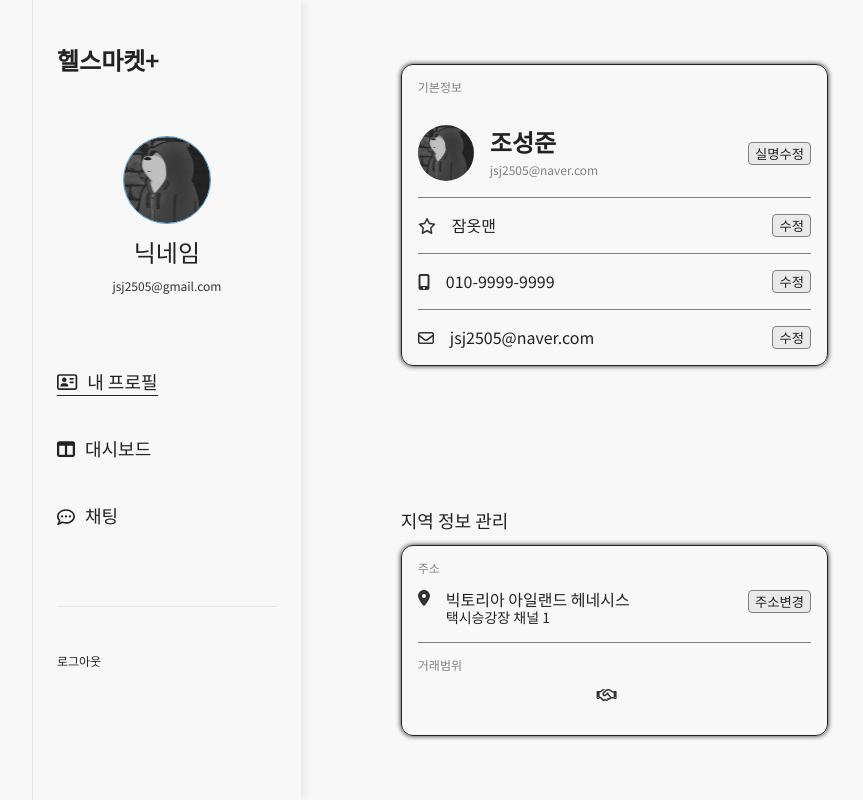
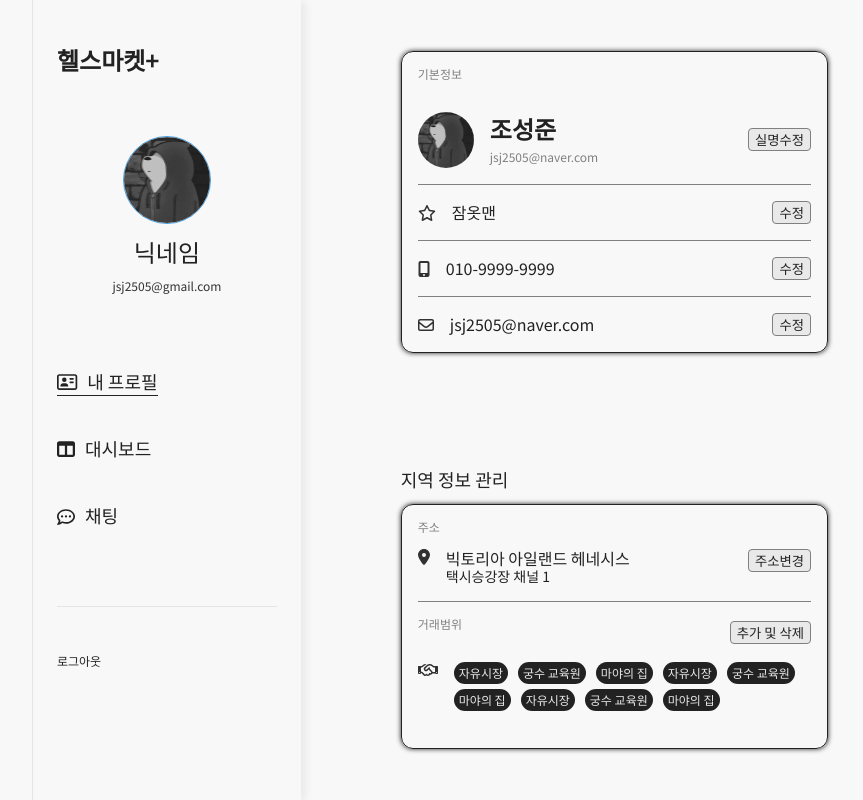
Before and after one commit to Fitness-Commerce/frontend, a React (Vite) app: page /user/profile in a window 1280 px wide. Shown: the whole page, without its empty margins (160-1023 px from the left). Built offline with nearby package versions, Linux system fonts and the light colour scheme.

Commit message:
design: 프로필 부분 거래가능 범위 레이아웃 #16

```diff
--- a/index.html
+++ b/index.html
@@ -5,7 +5,7 @@
     <link rel="icon" type="image/svg+xml" href="/vite.svg" />
     <meta name="viewport" content="width=device-width, initial-scale=1.0" />
     <style>
-      @import url('https://fonts.googleapis.com/css2?family=Noto+Sans+KR:wght@100;200;300;400;500;600;700&display=swap');
+      @import url('https://fonts.googleapis.com/css2?family=Noto+Sans+KR:wght@100;200;300;400;500;600;700;800;900&display=swap');
     </style>
     <title>헬스마켓+</title>
   </head>
--- a/src/components/login/SelectRange.tsx
+++ b/src/components/login/SelectRange.tsx
@@ -23,6 +23,7 @@ const SelectRange = ({index, setSelectRangeComponentsFn}: ISelectRange) => {
 
     // Recoil
     const setAreaRangeList = useSetRecoilState(rangeListAtom);
+
 
     const onClickRemove = () => {
         setSelectRangeComponentsFn((prev) => {
--- a/src/pages/ProfilePage/chat/index.tsx
+++ b/src/pages/ProfilePage/chat/index.tsx
@@ -1,6 +1,10 @@
+import * as S from "./styled";
+
 const Chat = () => {
     return (
-        <h1>chat</h1>
+        <S.Chat>
+            <h1>chat</h1>
+        </S.Chat>
     );
 }
 
--- /dev/null
+++ b/src/pages/ProfilePage/chat/styled.ts
@@ -0,0 +1,10 @@
+import { styled } from "styled-components";
+
+export const Chat = styled.div`
+    display: flex;
+    justify-content: center;
+    align-items: center;
+    h1 {
+        font-size: 100px;
+    }
+`;
--- a/src/pages/ProfilePage/dashboard/index.tsx
+++ b/src/pages/ProfilePage/dashboard/index.tsx
@@ -1,6 +1,10 @@
+import * as S from "./styled";
+
 const Dashboard = () => {
     return (
-        <h1>Dashboard</h1>
+        <S.Dashboard>
+            <h1>Dashboard</h1>
+        </S.Dashboard>
     );
 }
 
--- /dev/null
+++ b/src/pages/ProfilePage/dashboard/styled.ts
@@ -0,0 +1,11 @@
+import { styled } from "styled-components";
+
+
+export const Dashboard = styled.div`
+    display: flex;
+    justify-content: center;
+    align-items: center;
+    h1 {
+        font-size: 100px;
+    }
+`;
--- a/src/pages/ProfilePage/profile/index.tsx
+++ b/src/pages/ProfilePage/profile/index.tsx
@@ -15,6 +15,7 @@ const Profile = () => {
     const phoneNumber = "010-9999-9999";
     const address = "빅토리아 아일랜드 헤네시스";
     const addressDetail = "택시승강장 채널 1";
+    const currentAreaRange = ["자유시장", "궁수 교육원", "마야의 집"];
     return (
         <S.Profile>
             <S.UserData className="box-shadow-default">
@@ -88,8 +89,32 @@ const Profile = () => {
 
                     {/* 거래가능 범위 */}
                     <div className="range">
-                        <span className="info-text">거래범위</span>
-                        <FontAwesomeIcon icon={faHandshake} />
+                        <div className="range__header">
+                            <span className="info-text">거래범위</span>
+                            <button className="modify-btn">추가 및 삭제</button>
+                        </div>
+
+                        <div className="range__current">
+                            <FontAwesomeIcon icon={faHandshake} />
+                            <div className="range__current__area-range">
+                            {
+                                currentAreaRange.map((location) => (
+                                    <span className="location-item">{location}</span>
+                                ))
+                            }
+                            {
+                                currentAreaRange.map((location) => (
+                                    <span className="location-item">{location}</span>
+                                ))
+                            }
+                            {
+                                currentAreaRange.map((location) => (
+                                    <span className="location-item">{location}</span>
+                                ))
+                            }
+                            </div>
+                        </div>
+
                     </div>
                 </div>
             </S.Residence>
--- a/src/pages/ProfilePage/profile/styled.ts
+++ b/src/pages/ProfilePage/profile/styled.ts
@@ -136,7 +136,33 @@ export const Residence = styled.div`
         .range {
             display: flex;
             flex-direction: column;
-            padding: var(--padding-default) 0;
+            padding-bottom: var(--padding-default);
+            .range__header {
+                display: flex;
+                justify-content: space-between;
+                align-items: center;
+                padding: var(--padding-default) 0;
+                span {
+                    margin-right: 1rem;
+                }
+            }
+            .range__current {
+                display: flex;
+                .range__current__area-range {
+                    /* 거래 지역 */
+                    .location-item {
+                        white-space: nowrap; /* 텍스트를 한 줄로 유지 */
+                        display: inline-block; /* 아이템을 가로로 배치 */
+                        font-size: var(--text-size-small);
+                        margin-right: 10px;
+                        padding: 5px;
+                        margin-bottom: 5px;
+                        border-radius: 40px;
+                        background-color: var(--color-black-primary);
+                        color: var(--color-white-primary);
+                    }
+                }
+            }
         }
     }
 `;
--- a/src/style/GlobalStyles.ts
+++ b/src/style/GlobalStyles.ts
@@ -42,7 +42,6 @@ const GlobalStyles = createGlobalStyle`
 
         /* padding */
         --padding-default: 16px;
-
     }
     html * {
         box-sizing: border-box;
```
